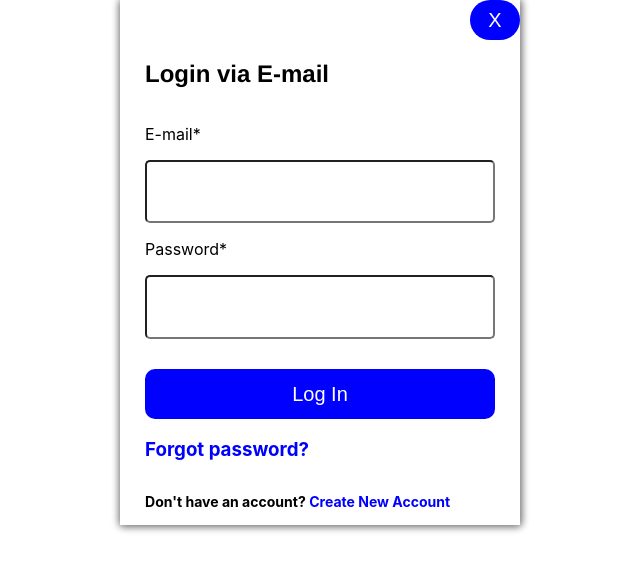
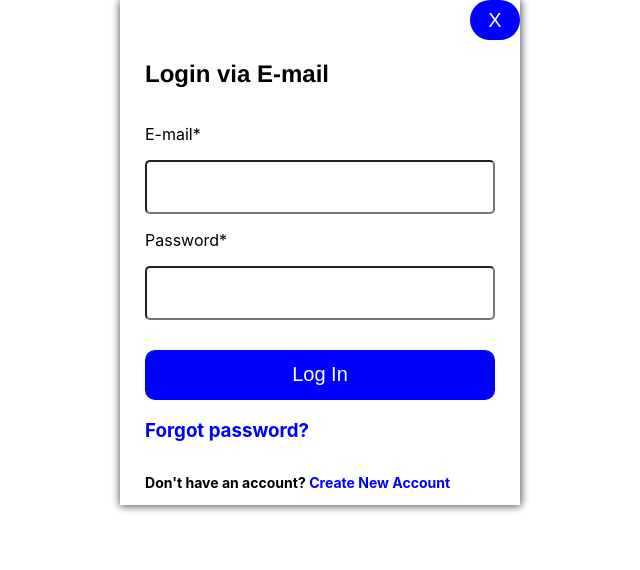
Before and after one commit to mbragi/Jelly-frontend, a React (Create React App) app: page /login in a window 1280 px wide. Shown: the top 570 px of the page, without its empty margins (320-960 px from the left). Built offline with nearby package versions, Linux system fonts and the light colour scheme.

Commit message:
chore:Resized the input, set the state for login and register page (view in console)

```diff
--- a/src/App.js
+++ b/src/App.js
@@ -2,6 +2,7 @@ import React from "react";
 import { BrowserRouter, Routes, Route } from "react-router-dom";
 import { path } from "./routes";
 import LoginPage from "../src/pages/login/LoginPage";
+
 function App() {
   return (
     <>
@@ -11,6 +12,7 @@ function App() {
             <Route exact path={path.loginPage} element={<LoginPage />} />
           </Routes>
         </BrowserRouter>
+
       </section>
     </>
   );
--- a/src/pages/login/LoginPage.css
+++ b/src/pages/login/LoginPage.css
@@ -31,7 +31,7 @@
 
 .gen-input{
     font-size: 1rem;
-    padding: 1.3rem;
+    padding: 1rem;
     width: 100%;
     border-radius: 5px;
     display: flex;
--- a/src/pages/login/LoginPage.jsx
+++ b/src/pages/login/LoginPage.jsx
@@ -1,8 +1,19 @@
-import React from 'react'
+import React, { useState } from 'react'
 import './LoginPage.css'
 import Button from '../../components/button/Button'
 
 function LoginPage() {
+    const [data, setData] =useState({});
+
+    function getDetails(event){
+        const {name, value} =event.target
+        const newData = {...data};
+        newData[name] = value;
+        setData(newData);
+
+        console.log (newData)
+    }
+
     return (
         <div className='login-container'>
 
@@ -16,15 +27,15 @@ function LoginPage() {
                     <h2>Login via E-mail</h2>
                 </div>
 
-                <form action="" className='login-page-form'>
+                <form action="" className='login-page-form' >
                     <div className='email-input'>
                         <p>E-mail*</p>
-                        <input className='gen-input' name='email' />
+                        <input className='gen-input' onChange={getDetails} name='email' />
                     </div>
 
                     <div className='password-input'>
                         <p>Password*</p>
-                        <input className='gen-input' name='password' />
+                        <input className='gen-input'  onChange={getDetails} name='password' />
                     </div>
 
 
--- a/src/pages/register/RegisterPage.css
+++ b/src/pages/register/RegisterPage.css
@@ -33,7 +33,7 @@
 
 .gen-input{
     font-size: 1rem;
-    padding: 1.3rem;
+    padding: 1rem;
     width: 100%;
     border-radius: 5px;
     display: flex;
```
Also changed, not shown: src/pages/register/RegisterPage.jsx (+18 -6 lines).
